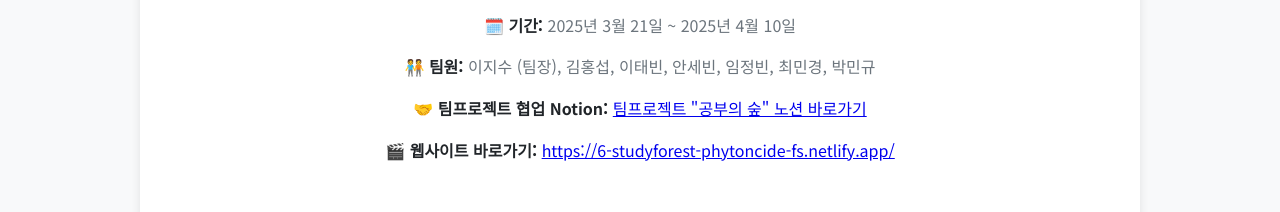
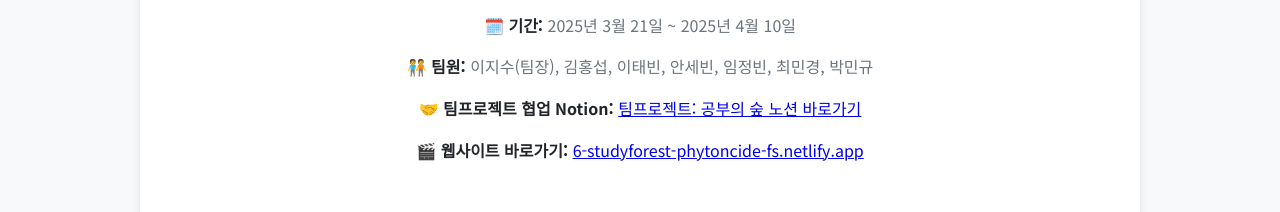
Before and after one commit to rakaso598/portfolio, a plain HTML site: page study-forest/index.html in a window 1280 px wide. Shown: the part 239-451 px from the top of the page. Drawn offline with Linux system fonts and the light colour scheme.

Commit message:
Update index.html 250501 포트폴리오 업데이트
Update index.html 250501 포트폴리오 업데이트

```diff
--- a/study-forest/index.html
+++ b/study-forest/index.html
@@ -303,13 +303,13 @@
             <h1>🌟 프로젝트 개요: 공부의 숲 🌟</h1>
             <p><strong>📚 목표:</strong> 습관 형성 및 집중 시간 관리를 지원하여 사용자의 꾸준한 학습을 돕는 웹 서비스 개발</p>
             <p><strong>🗓️ 기간:</strong> 2025년 3월 21일 ~ 2025년 4월 10일</p>
-            <p><strong>🧑‍🤝‍🧑 팀원:</strong> 이지수 (팀장), 김홍섭, 이태빈, 안세빈, 임정빈, 최민경, 박민규</p>
+            <p><strong>🧑‍🤝‍🧑 팀원:</strong> 이지수(팀장), 김홍섭, 이태빈, 안세빈, 임정빈, 최민경, 박민규</p>
             <p><strong>🤝 팀프로젝트 협업 Notion:</strong> <a
-                    href="https://www.notion.so/2-1db9f2bb6153807bb01ef93d9a64c400?pvs=4">팀프로젝트 "공부의 숲" 노션
+                    href="https://www.notion.so/2-1db9f2bb6153807bb01ef93d9a64c400?pvs=4">팀프로젝트: 공부의 숲 노션
                     바로가기</a>
             </p>
-            <p><strong>🎬 웹사이트 바로가기:</strong> <a href="https://6-studyforest-phytoncide-fs.netlify.app/"
-                    target="_blank">https://6-studyforest-phytoncide-fs.netlify.app/</a></p>
+            <p><strong>🎬 웹사이트 바로가기:</strong> <a href="https://6-studyforest-phytoncide-fs.netlify.app"
+                    target="_blank">6-studyforest-phytoncide-fs.netlify.app</a></p>
             <br>
             <h2>🛠️ 주요 기술 스택</h2>
             <ul>
```
